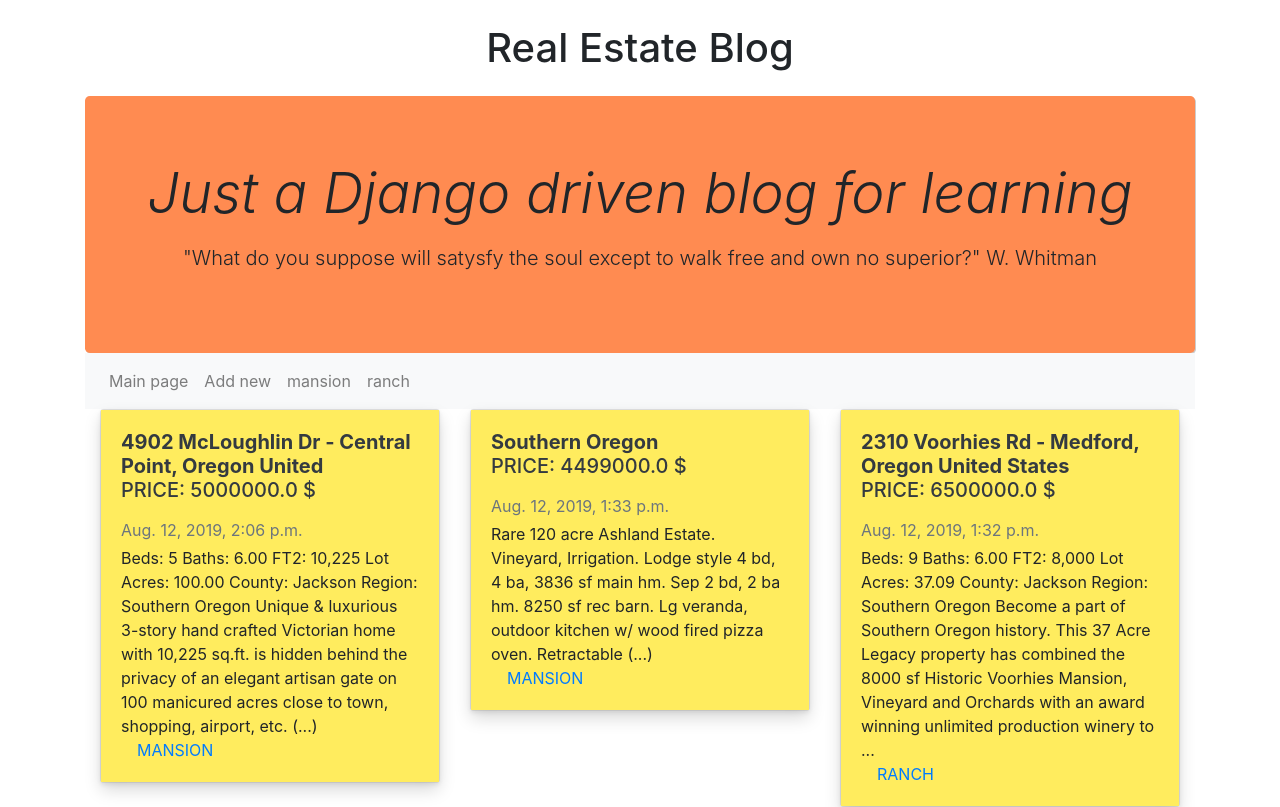
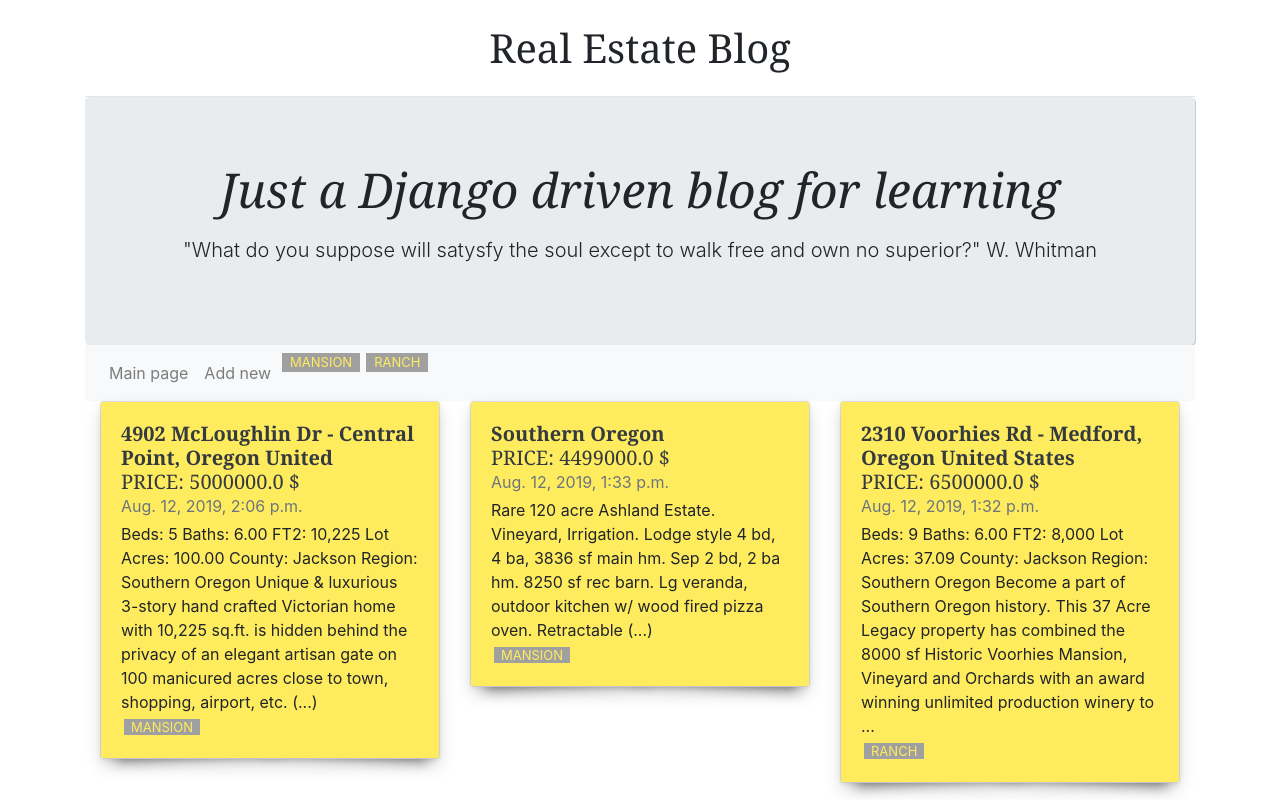
Before and after one commit to OlegKorn/django, a Django app: page / in a window 1280 px wide. Run offline with Django 3.2, Linux system fonts and the light colour scheme; data comes from the database, SQL or seed files in the repository; some libraries are stand-ins or nearby versions.

Commit message:
some layout and css again

```diff
--- a/bboard/static/css/main.css
+++ b/bboard/static/css/main.css
@@ -1,5 +1,4 @@
 .jumbotron {
-  background-color: #FF8B51 !important;
   margin-bottom: 0 !important;
   font-size: 3rem;
   -moz-box-shadow:    1px 1px #ccc !important;
@@ -11,14 +10,32 @@
   background-color: #FFEC5E;
 }
 .tag {
-    color: #7a7a8c;
-    padding: 0 auto;
-    margin: 0 1rem auto;
+    color: #FFEC5E !important;
     text-transform: uppercase;
-/* stylelint-disable selector-list-comma-newline-after */
+    background-color: #A0A0A0 !important;
+    margin: 0 3px;
+    padding: 0 7px;
+    font-size: 13px;
+    box-sizing: border-box;
+    text-decoration: none;
+    vertical-align: center;
+}
+    .card-text .tag {
+        color: #FFEC5E !important;
+        text-transform: uppercase;
+        background-color: #A0A0A0 !important;
+        margin: 0 3px;
+        padding: 0 7px;
+        font-size: 13px;
+        box-sizing: border-box;
+        text-decoration: none;
+        vertical-align: center;
+    }
+
 p {
   margin-bottom: 0;
 }
+
 .shadow {
   position: relative;
 }
--- a/bboard/templates/bboard/by_rubric.html
+++ b/bboard/templates/bboard/by_rubric.html
@@ -53,7 +53,7 @@
 
           {% for rubric in rubrics %}
           <li class="nav-item">
-            <a class="nav-link" href="{% url 'by_rubric' rubric.pk %}">{{ rubric.name }}</a>
+            <a class="nav-link tag" href="{% url 'by_rubric' rubric.pk %}">{{ rubric.name }}</a>
           </li>
           {% endfor %}
 
@@ -73,7 +73,7 @@
                 </h5>
                 <div class="mb-1 text-muted"> {{ bb.published }} </div>
                 <p class="card-text mb-auto"> {{ bb.content }} </p>
-                <p class="card-text mb-auto"><a href="/bboard/{{ bb.rubric.pk }}">{{ bb.rubric.name }}</a></p>
+                <p class="card-text mb-auto"><a class="tag" href="/bboard/{{ bb.rubric.pk }}">{{ bb.rubric.name }}</a></p>
               </div>
             </div>
           </div>
--- a/bboard/templates/bboard/create.html
+++ b/bboard/templates/bboard/create.html
@@ -53,7 +53,7 @@
 
           {% for rubric in rubrics %}
           <li class="nav-item">
-            <a class="nav-link" href="{% url 'by_rubric' rubric.pk %}">{{ rubric.name }}</a>
+            <a class="nav-link tag" href="{% url 'by_rubric' rubric.pk %}">{{ rubric.name }}</a>
           </li>
           {% endfor %}
 
--- a/bboard/templates/bboard/index.html
+++ b/bboard/templates/bboard/index.html
@@ -53,7 +53,7 @@
 
           {% for rubric in rubrics %}
           <li class="nav-item">
-            <a class="nav-link" href="{% url 'by_rubric' rubric.pk %}">{{ rubric.name }}</a>
+            <a class="nav-link tag" href="{% url 'by_rubric' rubric.pk %}">{{ rubric.name }}</a>
           </li>
           {% endfor %}
 
@@ -72,7 +72,7 @@
                 </h3>
                 <div class="mb-1 text-muted"> {{ bb.published }} </div>
                 <p class="card-text mb-auto"> {{ bb.content }} </p>
-                <p class="card-text mb-auto tag"><a href="/bboard/{{ bb.rubric.pk }}">{{ bb.rubric.name }}</a></p>
+                <p class="card-text mb-auto"><a class="tag" href="/bboard/{{ bb.rubric.pk }}">{{ bb.rubric.name }}</a></p>
               </div>
             </div>
           </div>
```
